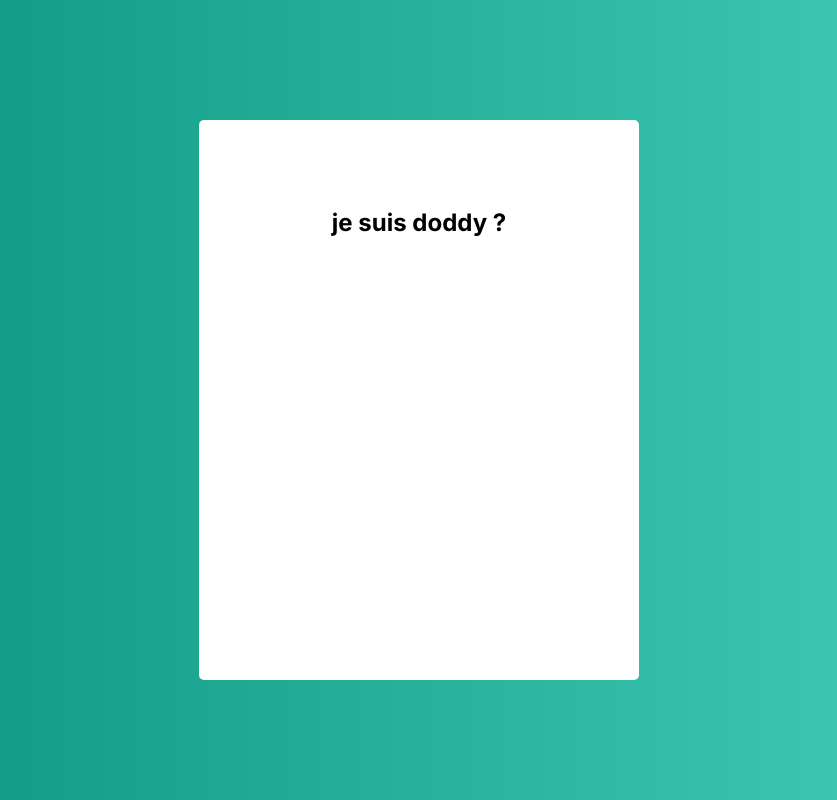
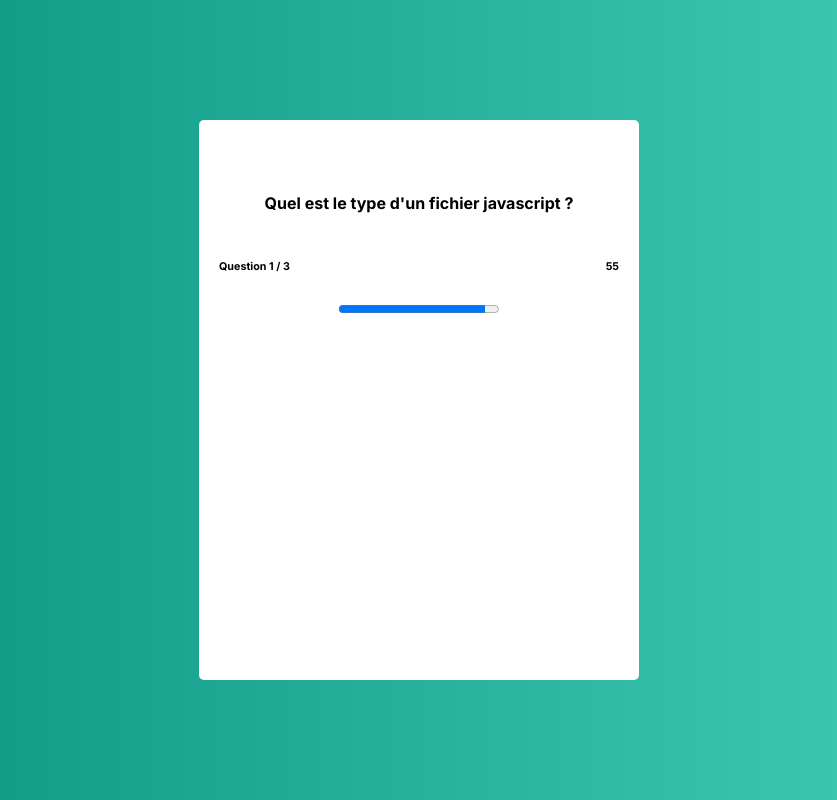
Before and after one commit to DoddyMatabaro/reactQuizAppGDA, a React (Create React App) app: page / in a window 1280 px wide. Shown: the whole page, without its empty margins (221-1058 px from the left). Built offline with nearby package versions, Linux system fonts and the light colour scheme.

Commit message:
assertions components

```diff
--- a/src/components/App.js
+++ b/src/components/App.js
@@ -6,7 +6,8 @@ import Question from './Question';
 function App() {
   return (
     <div className="App">
-        {/* <Header /> */}
+        {/* <Header />
+        <Form /> */}
         <Question />
     </div>
   );
--- a/src/components/Question.js
+++ b/src/components/Question.js
@@ -1,11 +1,24 @@
-import React from 'react';
+import React, { useState, useEffect } from 'react';
 import QuestionHead from './QuestionHead';
 import '../styles/Question.css';
+import { base } from '../datas/base';
+import QuestionInfos from './QuestionInfos';
+import ProgressBar from './ProgressBar';
 
 const Question = () => {
+    const [progressValue, setProgressValue] = useState(60);
+    useEffect(() => {
+        const interval = setInterval(() => {
+          setProgressValue(progressValue => progressValue - 1);
+          progressValue === 0 ? console.log("c'est fait") : console.log("c'est une erreur")
+        }, 1000);
+        return () => clearInterval(interval);
+      }, []);
     return (
         <div>
-            <QuestionHead value="je suis doddy ?" />
+            <QuestionHead value={base[0].titre} />
+            <QuestionInfos index='1' max={base.length} timer={progressValue}/>
+            <ProgressBar value={progressValue} />
         </div>
     );
 }
--- a/src/components/QuestionHead.js
+++ b/src/components/QuestionHead.js
@@ -1,9 +1,10 @@
 import React from 'react'
+
 
 export default function QuestionHead(props) {
   return (
     <div>
-        <h2 className="title">{props.value}</h2>
+        <h4 className="title">{props.value}</h4>
     </div>
   )
 }
--- a/src/datas/base.js
+++ b/src/datas/base.js
@@ -3,7 +3,7 @@ function Libelle(titre, reponse, reponses){ //class that structed questions
     this.reponse = reponse;
     this.reponses= reponses;
   }
-  const Base = [ //questions base
+  export const base = [ //questions base
       new Libelle("Quel est le type d'un fichier javascript ?",2,[".j",".jsx", ".js",".ts"]),
       new Libelle("La syntaxe correcte pour créer un objet vide en Js est :",0, ["let monObjet = {}", "let monObjet = []", "let monObjet = ()", "let monObjet = null"]),
       // new Libelle("Ces mots permettent d'initialiser une variable, sauf :",2, ["var", "const", "function", "let"]),
@@ -19,4 +19,4 @@ function Libelle(titre, reponse, reponses){ //class that structed questions
       // new Libelle("Pour executer alert() chaque 5s, on écrira :",1, ["setInterval(alert, 5000)", "setTimeout(alert, 5)", "setInterval(alert, 5)", "forTime(alert, 5000)"]),
       // new Libelle("Le nom correct d'une variable est :",1, ["ma_variable", "ma variable", "ma-variable", "mavariable()"]),
       new Libelle("L'object JavaScript qui gére le DOM est  :",3, ["HTMLElement", "DOM", "Node", "document"])
-    ];
+];
```
Also changed, not shown: src/components/Assertion.js (added).
